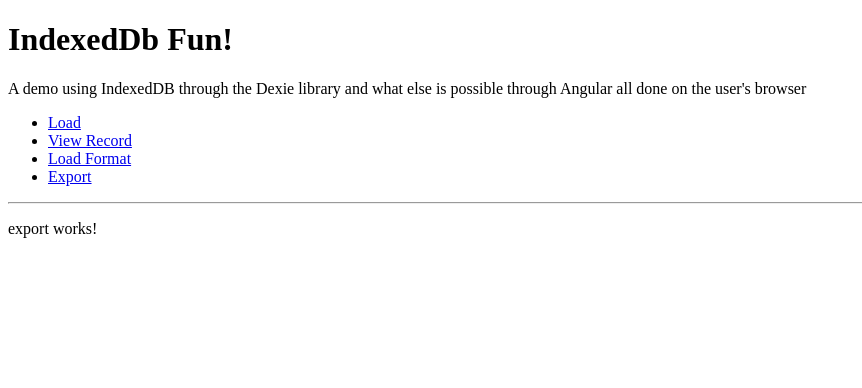
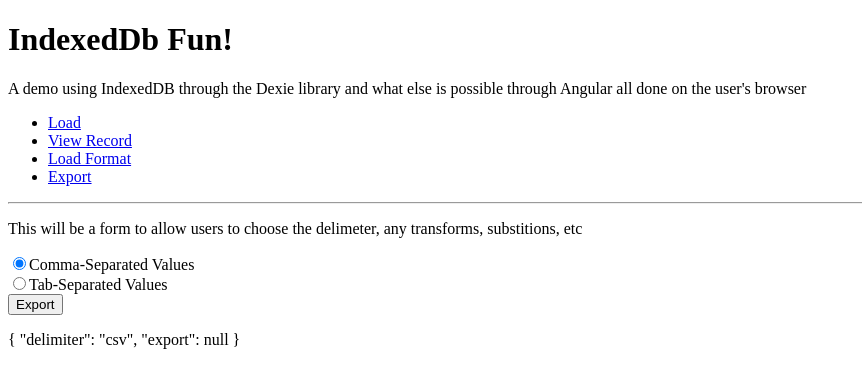
Before and after one commit to mococowboy/indexedDbFun, an Angular app: page /export in a window 1280 px wide. Shown: the top 388 px of the page, without its empty margins (0-862 px from the left). Built offline with nearby package versions, Linux system fonts and the light colour scheme.

Commit message:
Some boilerplate for export component.

```diff
--- a/src/app/export/export.component.html
+++ b/src/app/export/export.component.html
@@ -1 +1,10 @@
-<p>export works!</p>
+<p>This will be a form to allow users to choose the delimeter, any transforms, substitions, etc</p>
+<form [formGroup]="form">
+    <input type="radio" id="csv" name="delimiter" formControlName="delimiter" value="csv" checked/>
+  <label for="csv">Comma-Separated Values</label><br/>
+  <input type="radio" id="tab" name="delimiter" formControlName="delimiter" value="tab"/>
+  <label for="tab">Tab-Separated Values</label><br/>
+  <button>Export</button>
+</form>
+
+<p>{{form.value | json}}</p>
--- a/src/app/export/export.component.ts
+++ b/src/app/export/export.component.ts
@@ -1,15 +1,22 @@
-import { Component, OnInit } from '@angular/core';
+import { Component } from '@angular/core';
+import {DexieService} from '../dexie.service';
+import {FormControl, FormGroup} from '@angular/forms';
 
 @Component({
   selector: 'app-export',
   templateUrl: './export.component.html',
   styleUrls: ['./export.component.css']
 })
-export class ExportComponent implements OnInit {
+export class ExportComponent {
+  ds: DexieService;
 
-  constructor() { }
-
-  ngOnInit(): void {
+  constructor(ds: DexieService) {
+    this.ds = ds;
   }
 
+  form: FormGroup = new FormGroup({
+    delimiter: new FormControl('csv'),
+    export: new FormControl()
+  });
+
 }
```
